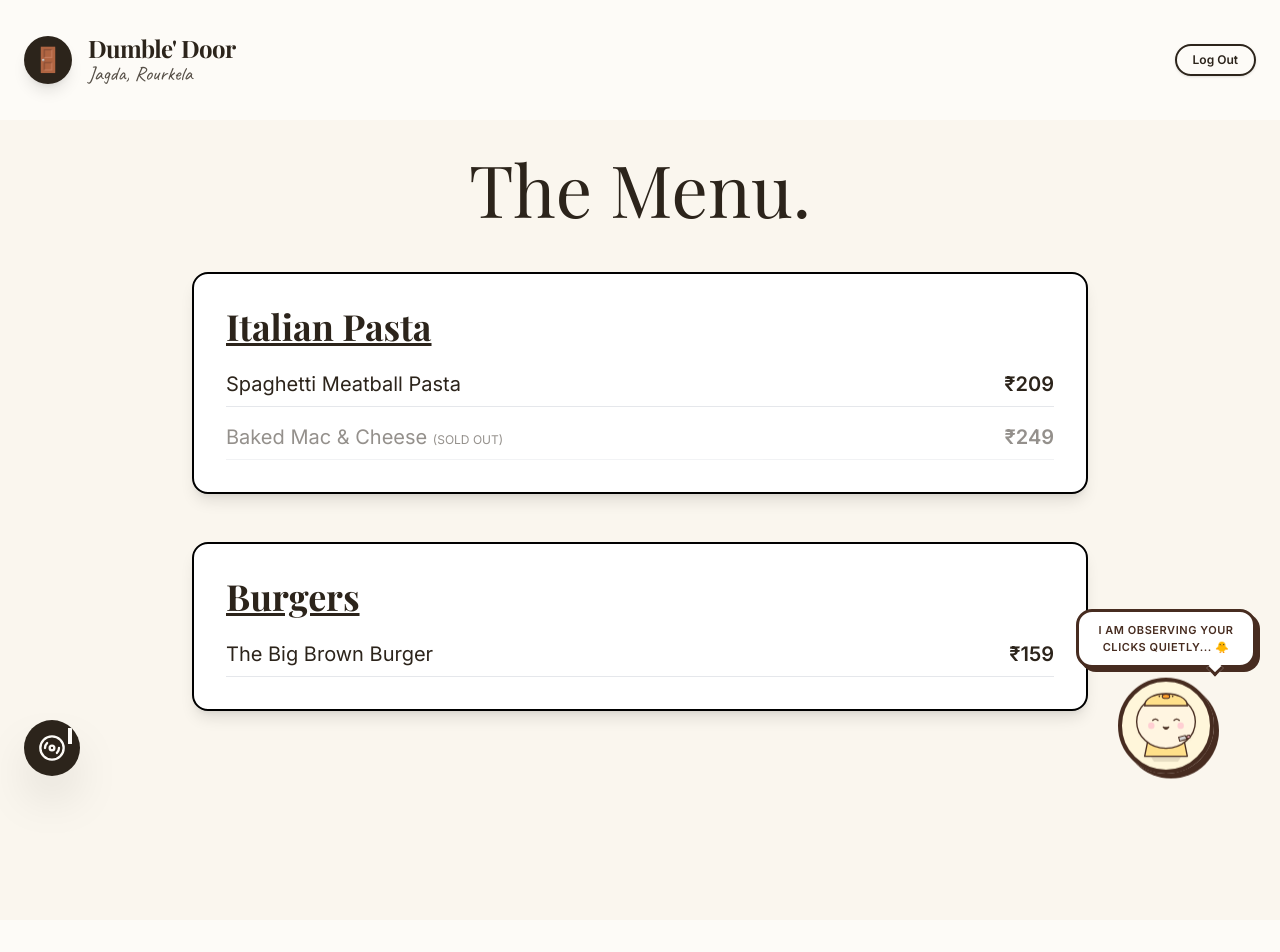
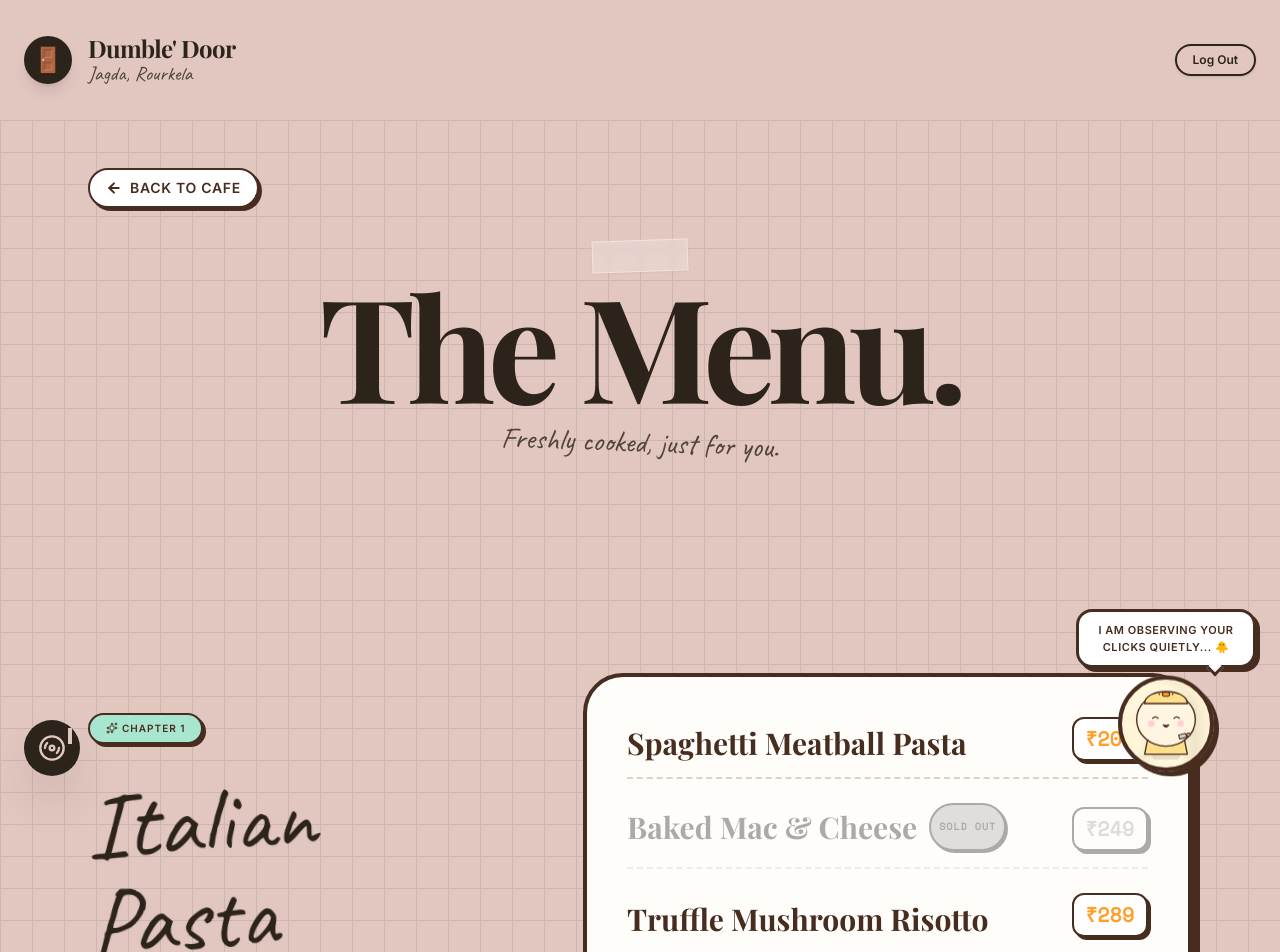
Before and after one commit to satyadas22006/dumbledore-cafe, a React (Vite) app: page /menu in a window 1280 px wide. Shown: the top 952 px of the page. Built offline with nearby package versions, Linux system fonts and the light colour scheme; a web font is replaced by a local one.

Commit message:
Visit page updated

```diff
--- a/src/pages/Directory.jsx
+++ b/src/pages/Directory.jsx
@@ -1,14 +1,96 @@
 import React from 'react';
 import { motion } from 'framer-motion';
 
-const Directory = ({ theme }) => (
-  <motion.div initial={{ opacity: 0 }} animate={{ opacity: 1 }} className="max-w-5xl mx-auto px-6 py-20 text-center">
-    <h1 className="text-7xl md:text-9xl font-serif mb-12">Visit Us.</h1>
-    <div className="grid grid-cols-1 md:grid-cols-2 gap-12 text-left mb-16"><div style={{ borderColor: theme.border }} className="p-12 rounded-[3rem] border border-opacity-30"><p className="font-mono opacity-60 mb-2">HOURS</p><p className="font-serif text-4xl">Tue - Sun<br/>11:30AM - 9:00PM</p></div><div style={{ borderColor: theme.border }} className="p-12 rounded-[3rem] border border-opacity-30"><p className="font-mono opacity-60 mb-2">LOCATION</p><p className="font-serif text-4xl">Shop 1 & 2,<br/>Near M.G.M School, Jagda</p></div></div>
-    <div className="w-full h-96 rounded-[3rem] overflow-hidden border-8 border-current border-opacity-10">
-      <iframe src="https://www.google.com/maps/embed?pb=!1m18!1m12!1m3!1d3692.651765476317!2d84.8812!3d22.2533!2m3!1f0!2f0!3f0!3m2!1i1024!2i768!4f13.1!3m3!1m2!1s0x3a201f0000000001%3A0x8b1b2c3d4e5f6g7h!2sDumble%20Door%20Cafe!5e0!3m2!1sen!2sin!4v1700000000000!5m2!1sen!2sin" width="100%" height="100%" style={{border:0}}></iframe>
-    </div>
-  </motion.div>
-);
+const Directory = () => {
+  // Soft Purple / Lavender grid background
+  const gridBackground = {
+    backgroundImage: 'linear-gradient(#E9D8FD 1px, transparent 1px), linear-gradient(90deg, #E9D8FD 1px, transparent 1px)',
+    backgroundSize: '40px 40px',
+    backgroundColor: '#FAF5FF' // Soft lavender base
+  };
+
+  return (
+    <motion.div
+      initial={{ opacity: 0 }}
+      animate={{ opacity: 1 }}
+      transition={{ duration: 0.6 }}
+      style={gridBackground}
+      className="min-h-screen text-[#4A3B32] py-20 px-6 overflow-hidden"
+    >
+      <div className="max-w-5xl mx-auto text-center mt-10">
+
+        {/* Cute Header Section */}
+        <motion.div
+          initial={{ y: -20, opacity: 0 }}
+          animate={{ y: 0, opacity: 1 }}
+          transition={{ delay: 0.2 }}
+          className="mb-20"
+        >
+          <h1 className="text-7xl md:text-9xl font-serif text-[#4A3B32] mb-4 tracking-tight">
+            Visit Us.
+          </h1>
+          <p className="text-2xl md:text-3xl font-cursive italic opacity-80 mt-6 transform -rotate-2">
+            "A place remembered through people."
+          </p>
+        </motion.div>
+
+        {/* Retro Cards Grid */}
+        <div className="grid grid-cols-1 md:grid-cols-2 gap-10 mb-16 text-left">
+
+          {/* Hours Card */}
+          <motion.div
+            whileHover={{ y: -4, x: -4, boxShadow: "12px 12px 0px #4A3B32" }}
+            className="bg-[#FFFDF8] p-10 rounded-[2.5rem] border-[4px] border-[#4A3B32] shadow-[8px_8px_0px_#4A3B32] transition-all duration-300"
+          >
+            {/* Cute Pastel Tag */}
+            <div className="inline-block bg-[#A7F3D0] px-4 py-1 rounded-full text-sm font-bold uppercase tracking-widest border-2 border-[#4A3B32] mb-8 shadow-[2px_2px_0px_#4A3B32]">
+              Hours
+            </div>
+            <h3 className="font-serif text-4xl mb-2 text-[#4A3B32]">Tue - Sun</h3>
+            <p className="font-mono text-2xl font-bold opacity-80 text-[#4A3B32]">11:30 AM - 9:00 PM</p>
+
+            {/* Cute Red Monday Closed Badge */}
+            <div className="mt-6 inline-block bg-[#FF9B9B] px-4 py-1.5 rounded-full border-2 border-[#4A3B32] shadow-[3px_3px_0px_#4A3B32] transform rotate-[-3deg] hover:rotate-0 transition-transform duration-300">
+              <p className="font-mono font-bold text-[#4A3B32] text-sm uppercase tracking-wider">
+                Monday: Closed 💤
+              </p>
+            </div>
+          </motion.div>
+
+          {/* Location Card */}
+          <motion.div
+            whileHover={{ y: -4, x: -4, boxShadow: "12px 12px 0px #4A3B32" }}
+            className="bg-[#FFFDF8] p-10 rounded-[2.5rem] border-[4px] border-[#4A3B32] shadow-[8px_8px_0px_#4A3B32] transition-all duration-300"
+          >
+            {/* Cute Pastel Tag */}
+            <div className="inline-block bg-[#FFD1DC] px-4 py-1 rounded-full text-sm font-bold uppercase tracking-widest border-2 border-[#4A3B32] mb-8 shadow-[2px_2px_0px_#4A3B32]">
+              Location
+            </div>
+            <h3 className="font-serif text-4xl mb-2 text-[#4A3B32]">Shop 1 & 2</h3>
+            <p className="font-serif text-2xl opacity-90 text-[#4A3B32]">Near M.G.M School, Jagda</p>
+          </motion.div>
+        </div>
+
+        {/* Map Section with heavy retro styling */}
+        <motion.div
+          initial={{ y: 30, opacity: 0 }}
+          animate={{ y: 0, opacity: 1 }}
+          transition={{ delay: 0.4 }}
+          className="w-full h-[450px] rounded-[3rem] overflow-hidden border-[4px] border-[#4A3B32] shadow-[10px_10px_0px_#4A3B32] bg-[#FFFDF8]"
+        >
+          <iframe
+            src="https://www.google.com/maps/embed?pb=!1m18!1m12!1m3!1d3692.651765476317!2d84.8812!3d22.2533!2m3!1f0!2f0!3f0!3m2!1i1024!2i768!4f13.1!3m3!1m2!1s0x3a201f0000000001%3A0x8b1b2c3d4e5f6g7h!2sDumble%20Door%20Cafe!5e0!3m2!1sen!2sin!4v1700000000000!5m2!1sen!2sin"
+            width="100%"
+            height="100%"
+            style={{ border: 0 }}
+            allowFullScreen=""
+            loading="lazy"
+            referrerPolicy="no-referrer-when-downgrade"
+          ></iframe>
+        </motion.div>
+      </div>
+    </motion.div>
+  );
+};
 
 export default Directory;
--- a/src/pages/MenuBoard.jsx
+++ b/src/pages/MenuBoard.jsx
@@ -1,58 +1,157 @@
-import React, { useEffect, useState } from 'react';
-import { motion } from 'framer-motion';
-
-// Fallback data to ensure the screen is never blank
-const MOCK_MENU = {
+import React, { useEffect, useRef } from 'react';
+import { motion, useInView } from 'framer-motion';
+import { ArrowLeft, Sparkles } from 'lucide-react';
+import { useNavigate } from 'react-router-dom';
+import { THEMES } from '../constants/data';
+import { db } from '../firebase';
+import { doc, onSnapshot } from 'firebase/firestore';
+// --- DUMMY DATA FOR DESIGN TESTING ---
+const DUMMY_MENU = {
   "Italian Pasta": {
-    theme: "blue",
+    theme: THEMES.navy,
     items: [
-      { n: "Spaghetti Meatball Pasta", p: "209" },
-      { n: "Baked Mac & Cheese", p: "249" }
+      { n: "Spaghetti Meatball Pasta", p: "209", soldOut: false },
+      { n: "Baked Mac & Cheese", p: "249", soldOut: true },
+      { n: "Truffle Mushroom Risotto", p: "289", soldOut: false }
     ]
   },
-  "Burgers": {
-    theme: "red",
-    items: [{ n: "The Big Brown Burger", p: "159" }]
+  "Cozy Burgers": {
+    theme: THEMES.terra,
+    items: [
+      { n: "The Big Brown Burger", p: "159", soldOut: false },
+      { n: "Crispy Shroom Slider", p: "129", soldOut: false },
+      { n: "Spicy Paneer Crunch", p: "149", soldOut: false }
+    ]
+  },
+  "Sweet Tooth": {
+    theme: THEMES.rose,
+    items: [
+      { n: "Matcha Affogato", p: "149", soldOut: false },
+      { n: "Mochi Waffles", p: "199", soldOut: false },
+      { n: "Lavender Cold Brew", p: "129", soldOut: false }
+    ]
   }
 };
 
-export default function MenuBoard({ setTheme }) {
-  const [menu, setMenu] = useState(null);
-  const [soldOutItems, setSoldOutItems] = useState([]);
+// --- SMOOTH SCROLLING SECTION COMPONENT ---
+const MenuSection = ({ title, info, idx, setTheme }) => {
+  const ref = useRef(null);
+
+  // Triggers when the section hits the exact middle of the screen
+  const isInView = useInView(ref, { margin: "-50% 0px -50% 0px", once: false });
 
   useEffect(() => {
-    // We set the menu immediately to prevent the blank screen
-    console.log("MenuBoard: Initializing with fallback menu data.");
-    setMenu(MOCK_MENU);
-    setSoldOutItems(["Baked Mac & Cheese"]);
-  }, []);
+    if (isInView) {
+      setTheme(info.theme);
+    }
+  }, [isInView, info.theme, setTheme]);
 
-  // Simple loading state
-  if (!menu) return <div className="p-20 text-center font-mono text-xl">Brewing...</div>;
+  // Alternate pastel tags
+  const tagColors = ['bg-[#A8E6CF]', 'bg-[#FFB6C9]', 'bg-[#FFE08A]', 'bg-[#D4EBFF]'];
+  const tagColor = tagColors[idx % tagColors.length];
 
   return (
-    <div style={{ backgroundColor: '#FAF6EE', minHeight: '100vh', padding: '2rem' }}>
-      <h1 className="text-7xl font-serif text-center mb-12">The Menu.</h1>
+    <motion.div
+      ref={ref}
+      initial={{ opacity: 0, y: 50 }}
+      whileInView={{ opacity: 1, y: 0 }}
+      viewport={{ once: true, margin: "-100px" }}
+      transition={{ duration: 0.6, type: "spring", bounce: 0.4 }}
+      className={`flex flex-col ${idx % 2 === 0 ? 'md:flex-row' : 'md:flex-row-reverse'} items-center gap-10 md:gap-16 min-h-[70vh] py-16`}
+    >
+      {/* Category Title Area (Inherits global text color automatically) */}
+      <div className="w-full md:w-5/12 text-center md:text-left flex flex-col items-center md:items-start">
+        <div className={`inline-flex items-center gap-1 px-4 py-1.5 rounded-full border-2 border-[#472C20] font-black text-[10px] text-[#472C20] uppercase tracking-widest shadow-[3px_3px_0_#472C20] mb-6 ${tagColor}`}>
+          <Sparkles size={12} /> Chapter {idx + 1}
+        </div>
+        <h2 className="text-6xl md:text-8xl font-cursive transform -rotate-3 drop-shadow-sm">
+          {title}
+        </h2>
+      </div>
 
-      <div className="max-w-4xl mx-auto space-y-12">
-        {Object.entries(menu).map(([category, info], idx) => (
-          <div key={category} className="bg-white p-8 rounded-2xl shadow-lg border-2 border-black">
-            <h2 className="text-4xl font-bold mb-6 underline">{category}</h2>
-            <ul className="space-y-4">
-              {info.items.map((item) => {
-                const isSoldOut = soldOutItems.includes(item.n);
+      {/* Menu Items Card (Explicitly styled to not inherit global white text) */}
+      <div className="w-full md:w-7/12 bg-[#FFFDF9] border-[4px] border-[#472C20] rounded-[2.5rem] p-8 md:p-10 shadow-[8px_8px_0_#472C20] hover:shadow-[12px_12px_0_#472C20] transition-shadow duration-300">
+        <ul className="space-y-6 text-[#472C20]">
+          {info.items.map((item, i) => {
             return (
-                  <li key={item.n} className={`flex justify-between text-xl border-b border-gray-200 pb-2 ${isSoldOut ? 'opacity-50' : ''}`}>
-                    <span>{item.n} {isSoldOut && <span className="text-xs uppercase">(Sold Out)</span>}</span>
-                    <span className="font-bold">₹{item.p}</span>
+              <li key={i} className={`flex justify-between items-end border-b-2 border-dashed border-[#472C20]/20 pb-4 transition-all ${item.soldOut ? 'opacity-40 grayscale' : 'hover:translate-x-2'}`}>
+                <div className="flex flex-col gap-1">
+                  <span className="font-serif text-2xl md:text-3xl font-black flex items-center gap-3">
+                    {item.n}
+                    {item.soldOut && (
+                      <span className="text-[10px] font-mono font-black uppercase tracking-widest bg-[#FF9B9B] px-2 py-1 rounded-full border-2 border-[#472C20] shadow-[2px_2px_0_#472C20]">
+                        Sold Out
+                      </span>
+                    )}
+                  </span>
+                </div>
+                <span className="font-mono font-black text-xl text-[#FF9F29] shrink-0 bg-white border-2 border-[#472C20] px-3 py-1.5 rounded-xl shadow-[3px_3px_0_#472C20]">
+                  ₹{item.p}
+                </span>
               </li>
             );
           })}
         </ul>
       </div>
+    </motion.div>
+  );
+};
+
+// --- MAIN MENU BOARD ---
+export default function MenuBoard({ setTheme, theme }) {
+  const navigate = useNavigate();
+
+  // Dynamic grid that uses the current text color at 10% opacity
+  const dynamicGridStyle = {
+    backgroundImage: 'linear-gradient(currentColor 1px, transparent 1px), linear-gradient(90deg, currentColor 1px, transparent 1px)',
+    backgroundSize: '32px 32px',
+    opacity: 0.1, // Keeps the grid subtle against the shifting background colors
+    position: 'absolute',
+    inset: 0,
+    zIndex: 0,
+    pointerEvents: 'none'
+  };
+
+  return (
+    <div className="min-h-screen relative overflow-hidden select-none pb-24 transition-colors duration-700">
+      {/* Background Grid Overlay */}
+      <div style={dynamicGridStyle}></div>
+
+      <div className="max-w-6xl mx-auto px-6 pt-12 relative z-10">
+
+        {/* Navigation */}
+        <div className="mb-16 flex justify-between items-center">
+          <button
+            onClick={() => navigate('/cafe')}
+            className="flex items-center gap-2 text-sm font-black tracking-wider uppercase hover:opacity-70 transition-opacity bg-white border-2 border-[#472C20] text-[#472C20] px-4 py-2 rounded-full shadow-[3px_3px_0_#472C20]"
+          >
+            <ArrowLeft size={16} className="stroke-[3]" /> Back to Cafe
+          </button>
+        </div>
+
+        {/* Big Title */}
+        <motion.div
+          initial={{ opacity: 0, y: -20 }}
+          animate={{ opacity: 1, y: 0 }}
+          className="text-center mb-24 relative"
+        >
+          <div className="absolute top-0 left-1/2 -translate-x-1/2 -translate-y-8 w-24 h-8 bg-white/20 backdrop-blur-sm rotate-[-2deg] shadow-sm z-20 border border-white/40"></div>
+          <h1 className="text-8xl md:text-[9rem] font-serif font-black tracking-tighter">
+            The Menu.
+          </h1>
+          <p className="font-cursive text-3xl opacity-80 mt-2 transform rotate-2">
+            Freshly cooked, just for you.
+          </p>
+        </motion.div>
+
+        {/* Render Menu Sections */}
+        <div className="space-y-12">
+          {Object.entries(DUMMY_MENU).map(([category, info], idx) => (
+            <MenuSection key={category} title={category} info={info} idx={idx} setTheme={setTheme} />
           ))}
+        </div>
+
       </div>
     </div>
   );
 }
-//
--- a/src/pages/OwnerPortal.jsx
+++ b/src/pages/OwnerPortal.jsx
@@ -1,6 +1,7 @@
 import React, { useState, useEffect } from 'react';
 import { db } from '../firebase';
 import { doc, getDoc, updateDoc } from 'firebase/firestore';
+import { THEMES } from '../constants/data';
 
 const OwnerPortal = () => {
   const [activeTab, setActiveTab] = useState('memories');
@@ -52,28 +53,80 @@ const OwnerPortal = () => {
 
       {activeTab === 'menu' && menuData && (
         <div className="bg-[#1E293B] border border-slate-800 rounded-xl p-6 shadow-2xl">
-          <h2 className="text-xl font-bold text-white mb-6">Live Menu Editor</h2>
-          {Object.entries(menuData).map(([category, info]) => (
-            <div key={category} className="mb-8">
-              <h3 className="text-emerald-400 font-mono uppercase mb-4">{category}</h3>
+          <div className="flex justify-between items-center mb-6">
+            <h2 className="text-xl font-bold text-white">Live Menu Editor</h2>
+            <button
+              onClick={() => {
+                const name = prompt("Enter new category name:");
+                if (name) setMenuData({ ...menuData, [name]: { theme: THEMES.cream, items: [] } });
+              }}
+              className="bg-emerald-600 px-4 py-2 rounded text-sm font-bold hover:bg-emerald-500 transition-colors"
+            >
+              + Add Chapter
+            </button>
+          </div>
+
+          {Object.entries(menuData).map(([category, info], catIdx) => (
+            <div key={category} className="mb-8 p-4 bg-[#0F172A] rounded-lg border border-slate-700">
+              <h3 className="text-emerald-400 font-mono uppercase mb-4 flex justify-between items-center">
+                Chapter {catIdx + 1}: {category}
+                <button
+                  onClick={() => {
+                    const newData = {...menuData};
+                    delete newData[category];
+                    setMenuData(newData);
+                  }}
+                  className="text-red-400 hover:text-red-300 text-xs"
+                >
+                  Delete Category
+                </button>
+              </h3>
+
               {info.items.map((item, idx) => (
-                <div key={idx} className="flex gap-4 mb-2 items-center">
+                <div key={idx} className="flex gap-2 mb-2 items-center">
                   <input
                     value={item.n}
                     onChange={(e) => updateMenuItem(category, idx, 'n', e.target.value)}
-                    className="bg-[#0F172A] p-2 rounded border border-slate-700 w-full"
+                    className="bg-[#1E293B] p-2 rounded w-full border border-slate-700"
+                    placeholder="Item name"
                   />
                   <input
                     value={item.p}
                     onChange={(e) => updateMenuItem(category, idx, 'p', e.target.value)}
-                    className="bg-[#0F172A] p-2 rounded border border-slate-700 w-20"
+                    className="bg-[#1E293B] p-2 rounded w-20 border border-slate-700"
+                    placeholder="Price"
                   />
+                  <button
+                    onClick={() => {
+                      const newData = {...menuData};
+                      newData[category].items.splice(idx, 1);
+                      setMenuData(newData);
+                    }}
+                    className="text-red-500 px-2 font-bold"
+                  >
+                    ×
+                  </button>
                 </div>
               ))}
+
+              <button
+                onClick={() => {
+                  const newData = {...menuData};
+                  newData[category].items.push({ n: "New Item", p: "0", soldOut: false });
+                  setMenuData(newData);
+                }}
+                className="text-emerald-400 text-sm mt-3 hover:underline"
+              >
+                + Add Item
+              </button>
             </div>
           ))}
-          <button onClick={saveMenuToFirebase} className="bg-emerald-600 px-6 py-2 rounded font-bold text-white mt-4">
-            Save Changes
+
+          <button
+            onClick={saveMenuToFirebase}
+            className="w-full bg-emerald-600 px-6 py-3 rounded font-bold text-white mt-4 hover:bg-emerald-500 transition-colors"
+          >
+            Save All Changes to Dumble' Door
           </button>
         </div>
       )}
```
Also changed, not shown: 1 other file (tests, documents, lock files or other folders). Lines whose indentation alone changed are shown as unchanged.
